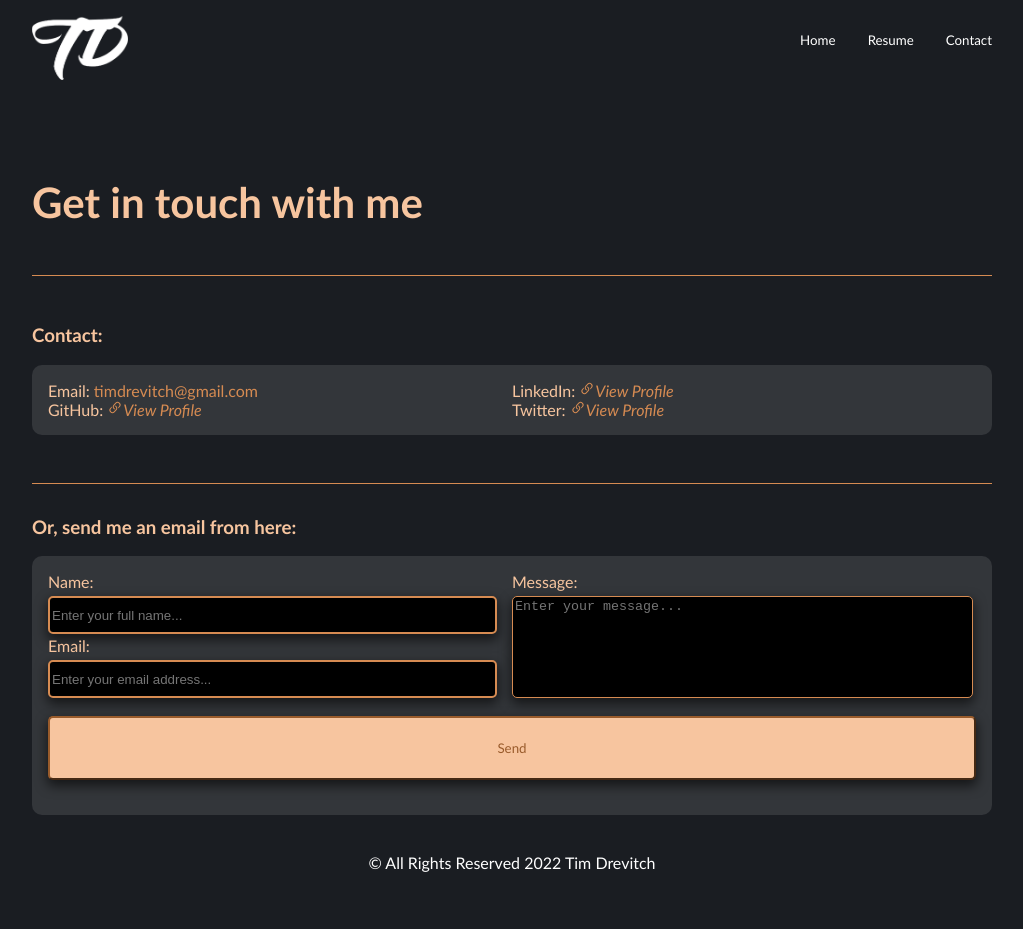
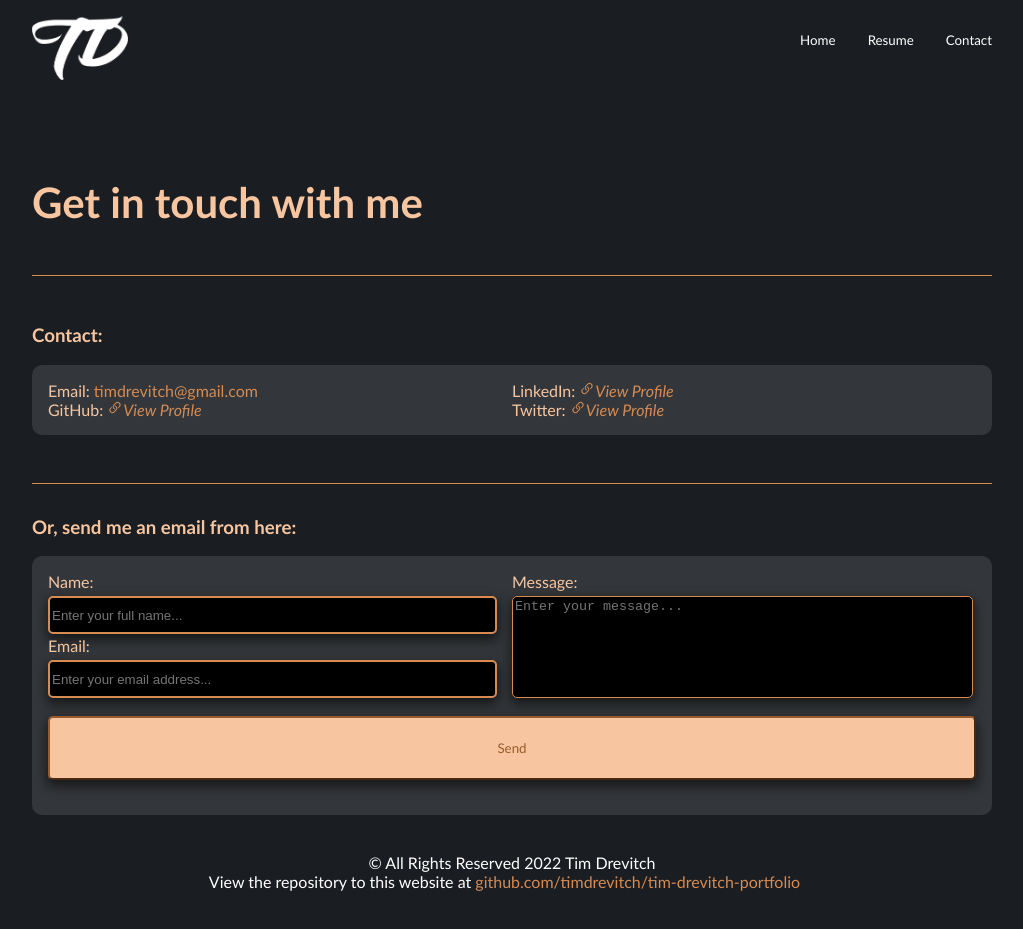
Before and after one commit to timdrevitch/tim-drevitch-portfolio, a React (Create React App) app in the folder client/: page /contact in a window 1280 px wide. Shown: the whole page, without its empty margins (128-1151 px from the left). Before the commit the page ends 891 px from the top, so only its background shows below. Built offline with nearby package versions, Linux system fonts and the light colour scheme.

Commit message:
🦵 Update footer

```diff
--- a/client/src/Components/Layout/Footer.tsx
+++ b/client/src/Components/Layout/Footer.tsx
@@ -1,5 +1,7 @@
 import { FC } from "react"
+import { LinkItem } from "../../Styles/ContactStyles"
 import { FooterContainer } from "../../Styles/FooterStyles"
+import { SMListItem } from "../../Styles/SocialMediaStyles"
 
 const Footer: FC = (): JSX.Element => {
   const current: Date = new Date()
@@ -8,6 +10,18 @@ const Footer: FC = (): JSX.Element => {
   return (
     <FooterContainer>
       <div>© All Rights Reserved {thisYear} Tim Drevitch</div>
+      <SMListItem>
+        View the repository to this website at{" "}
+        <LinkItem
+          target="_blank"
+          rel="noreferrer"
+          href="https://github.com/timdrevitch/tim-drevitch-portfolio"
+        >
+          github.com/timdrevitch/tim-drevitch-portfolio
+        </LinkItem>{" "}
+      </SMListItem>
+      <br />
+      <br />
       <br />
     </FooterContainer>
   )
```
